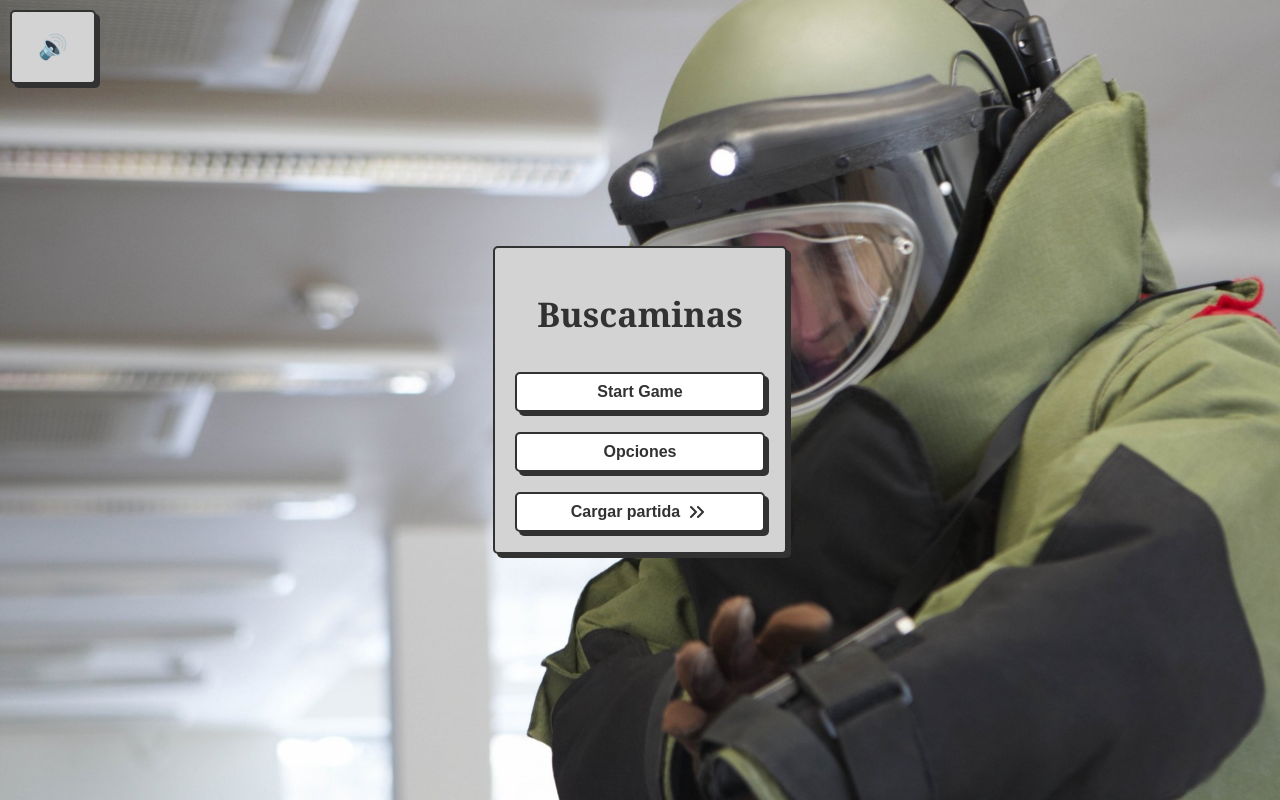
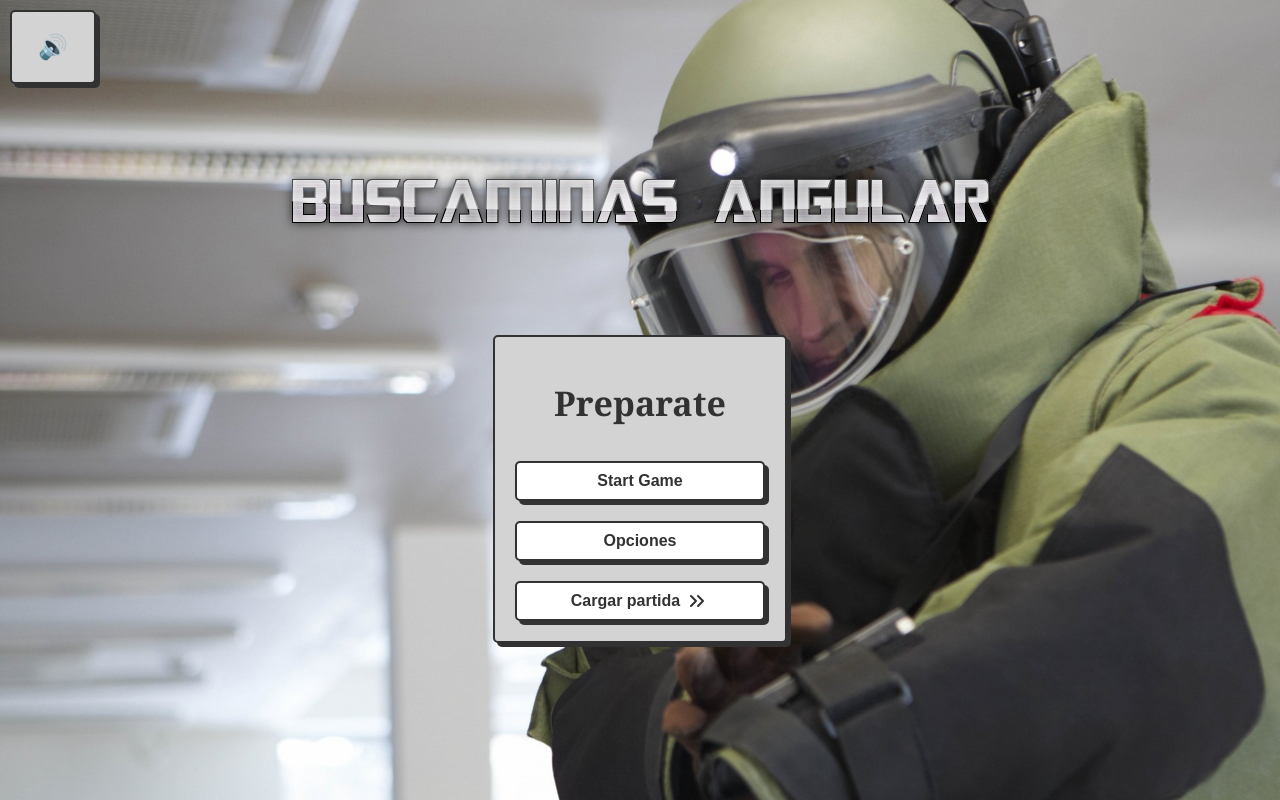
Before and after one commit to SantiVentu/Buscaminas, an Angular app: page /menu in a window 1280 px wide. Built offline with nearby package versions, Linux system fonts and the light colour scheme.

Commit message:
le agregue un lindo titulo

```diff
--- a/src/app/menu-component/menu-component.component.html
+++ b/src/app/menu-component/menu-component.component.html
@@ -1,6 +1,8 @@
 <div class="menuContainer">
+  <img src="assets/titulo.png" alt="Buscaminas" style="display: block; margin: 0 auto; margin-bottom: 90px;">
+
   <div class="tarjeta">
-    <h1>Buscaminas</h1>
+    <h1>Preparate</h1>
     <button class="oauthButton" (click)="startGame()">
       <!-- <svg class="icon" viewBox="0 0 24 24">
         <path
--- a/src/app/menu-component/menu-component.component.scss
+++ b/src/app/menu-component/menu-component.component.scss
@@ -8,6 +8,8 @@
   justify-content: center;
   align-items: center;
   background-size: cover;
+  flex-direction: column;
+
 }
 
 
```
Also changed, not shown: src/assets/titulo.png (added).
